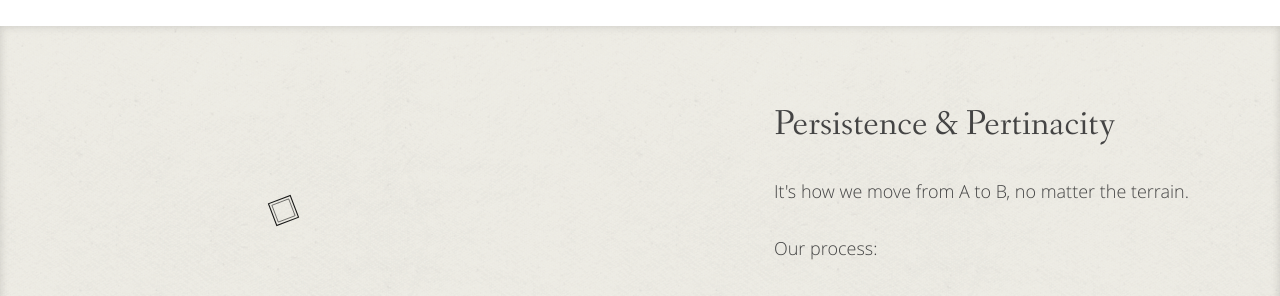
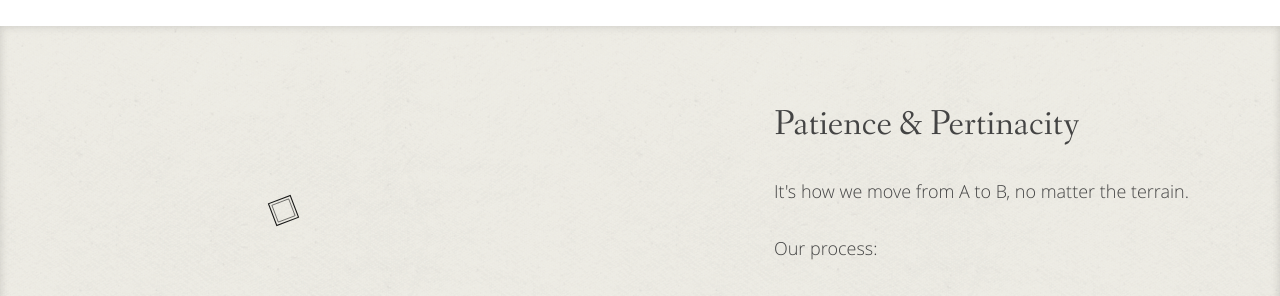
Before and after one commit to AdventurousWebDesign/adventurouswebdesign.github.io, a Jekyll site: the page built from index.html, in a window 1280 px wide. Shown: the part 1039-1335 px from the top of the page. Built offline with Jekyll 4.4.1, drawn with Linux system fonts in a browser that asks for light colours; nearby versions of some CDN libraries.

Commit message:
patience and pertinacity

```diff
--- a/index.html
+++ b/index.html
@@ -28,7 +28,7 @@
       </div>
 			<div class="uk-width-large-2-5 uk-width-medium-2-3">
 				<article class="uk-article">
-					<h2 class="uk-article-title uk-text-center-small">Persistence &amp; Pertinacity</h2>
+					<h2 class="uk-article-title uk-text-center-small">Patience &amp; Pertinacity</h2>
           <p>It's how we move from A to B, no matter the terrain.</p>
 					<p>Our process:</p>
           <ul class="uk-list icon-list uk-list-indented uk-list-space">
```
